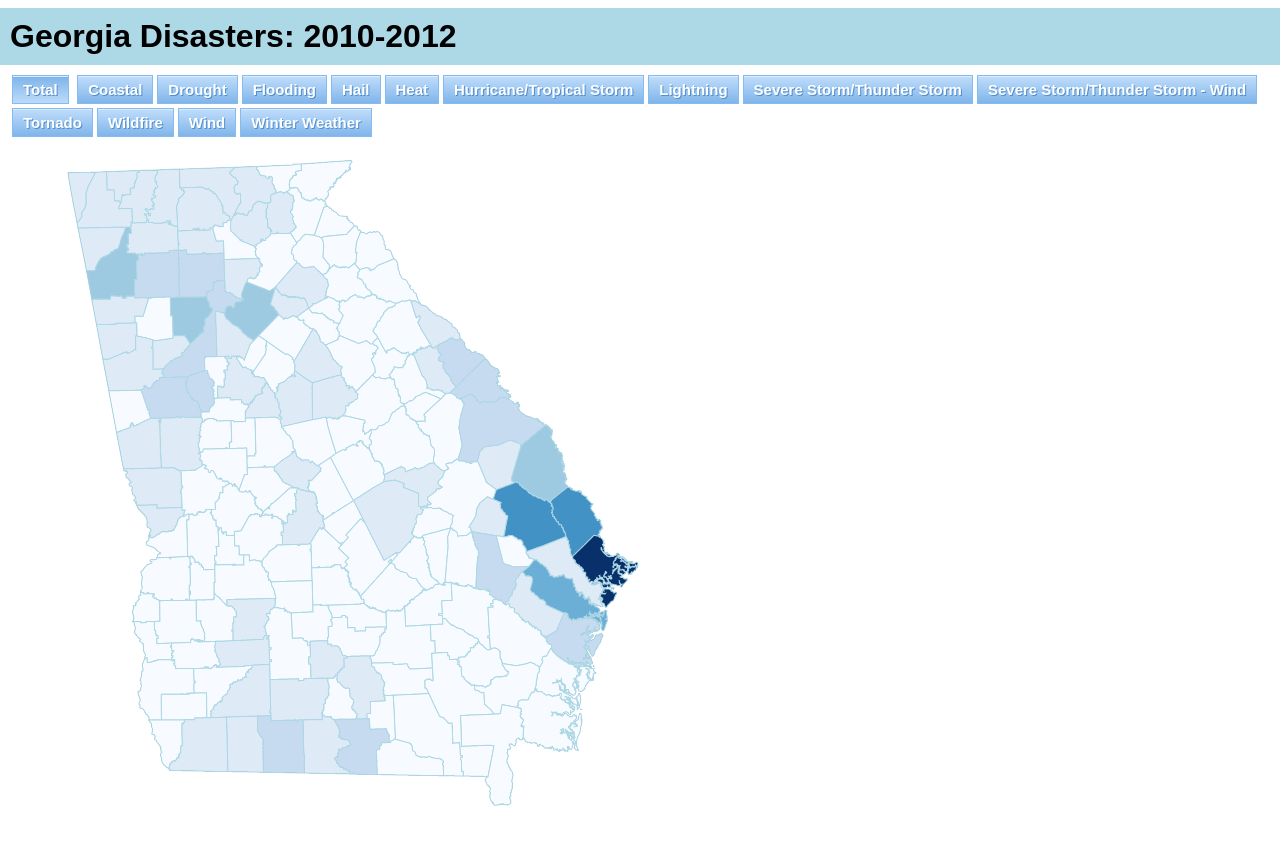
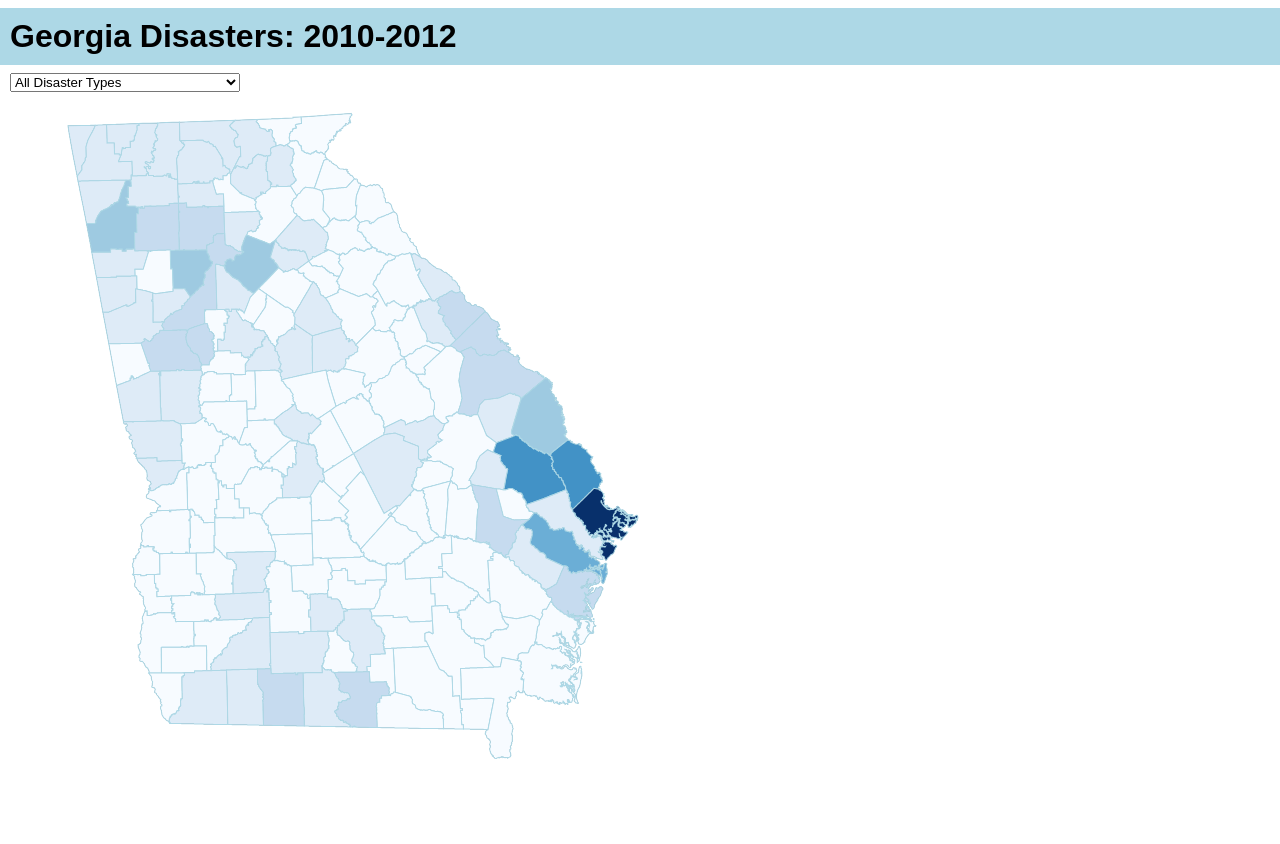
Before and after one commit to rustybailey/ga-disasters, a plain HTML site: page index.html in a window 1280 px wide. After the commit the page ends 812 px from the top, so only its background shows below. Drawn offline with Linux system fonts and the light colour scheme.

Commit message:
Change buttons to simple select box.

```diff
--- a/css/styles.css
+++ b/css/styles.css
@@ -41,6 +41,14 @@ svg {
   margin-left: 10px;
 }
 
+.options-container select {
+  width: 230px;
+}
+
+.map-container {
+  overflow: hidden;
+}
+
 .data-option {
   -moz-box-shadow: inset 0px 1px 0px 0px #dcecfb;
   -webkit-box-shadow: inset 0px 1px 0px 0px #dcecfb;
--- a/index.html
+++ b/index.html
@@ -7,9 +7,12 @@
 
   <h1 class="visualization-title">Georgia Disasters: 2010-2012</h1>
   <div class="options-container">
-    <button class="data-option current" data-type="total">Total</button>
+    <select>
+      <option value="total">All Disaster Types</option>
+    </select>
   </div>
 
+  <div class="map-container"></div>
   <script src="js/d3.v3.min.js"></script>
   <script src="js/topojson.js"></script>
   <script src="js/draw_map.js"></script>
--- a/js/draw_map.js
+++ b/js/draw_map.js
@@ -2,7 +2,7 @@
 var width = 700,
     height = 700;
 
-var svg = d3.select("body").append("svg")
+var svg = d3.select(".map-container").append("svg")
   .attr("width", width)
   .attr("height", height);
 
@@ -22,9 +22,8 @@ d3.json("data/ga-counties.json", function(error, ga) {
     });
 
     disasterTypes.sort().forEach(function(v, i){
-      d3.select(".options-container").append("button")
-        .attr("class", "data-option")
-        .attr("data-type", v)
+      d3.select("select").append("option")
+        .attr("value", v)
         .text(v)
     })
 
@@ -85,11 +84,9 @@ d3.json("data/ga-counties.json", function(error, ga) {
         })
         .on("mouseout", function(){return tooltip.style("visibility", "hidden");});
 
-    d3.selectAll("button").on("click", function(){
-      var selected = d3.select(this);
-      var type = selected.attr("data-type");
-      d3.selectAll("button").classed("current", false);
-      selected.classed("current", true);
+    d3.select("select").on("change", function(){
+      var selected = d3.select(this)[0][0][this.selectedIndex];
+      var type = selected.value;
       quantize.domain([0, d3.max(d3.values(consolidatedData), function(d) {return d[type]})])
       d3.selectAll(".county")
         .attr("class", function(d) { return "county " + d.id + " " + (quantize(d.data[type] || 0)); })
```
Also changed, not shown: 1 other file.
